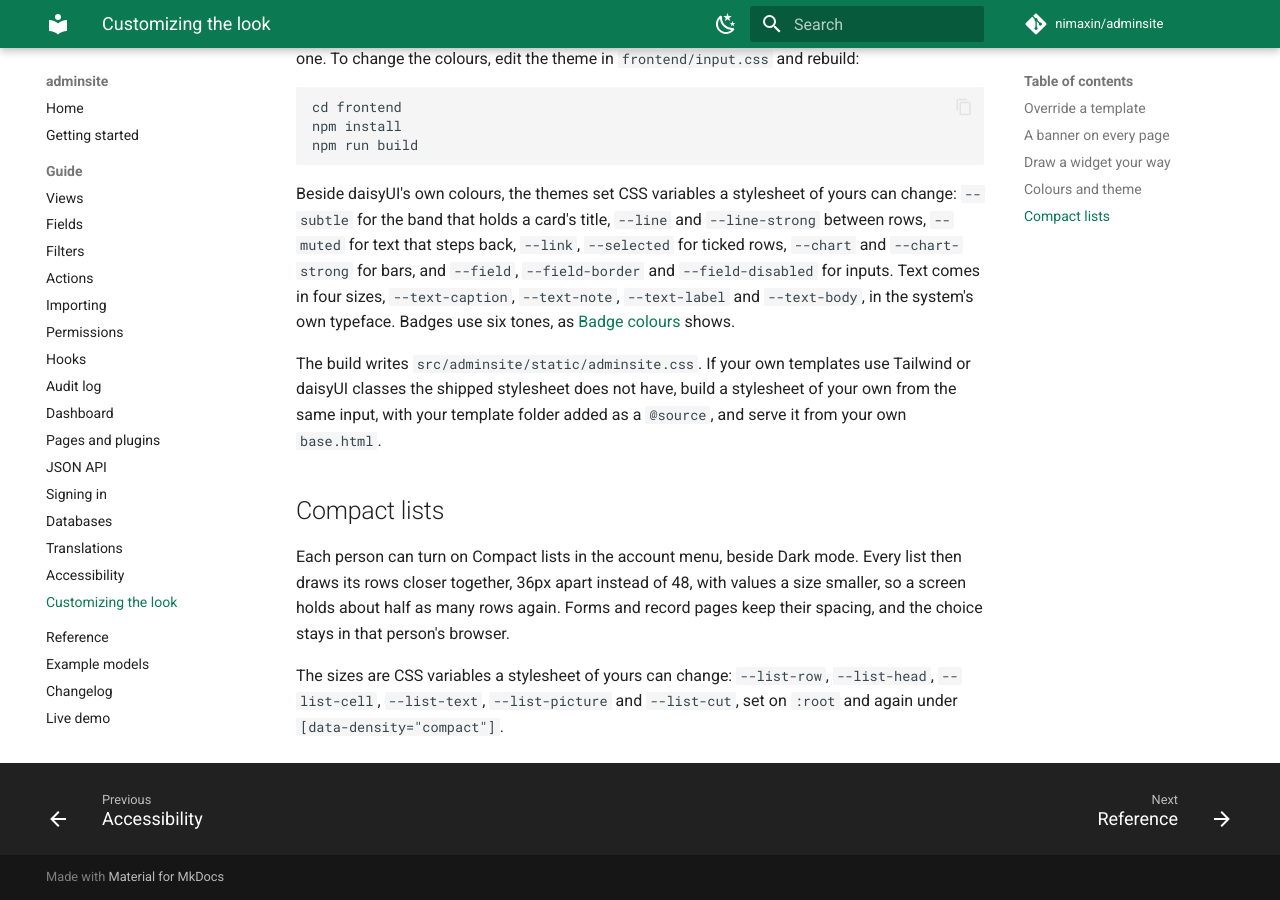
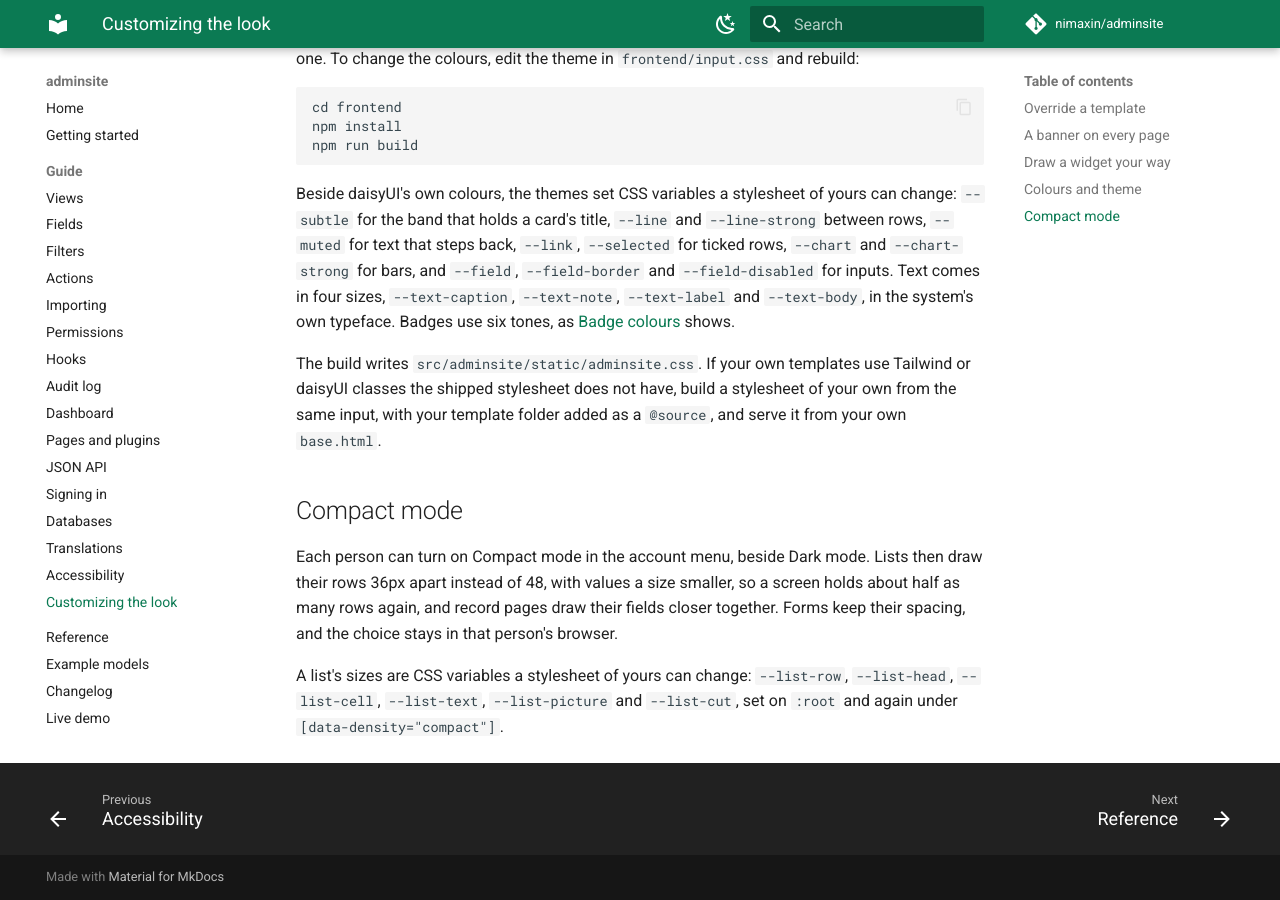
Before and after one commit to nimaxin/adminsite, an MkDocs documentation site: the page built from docs/customizing.md, in a window 1280 px wide and 900 px high, scrolled down 1977 px. Built offline with MkDocs 1.6.1 and Material for MkDocs 9.7.7, drawn with Linux system fonts in a browser that asks for light colours; comment, search, counter and statistics services are not loaded.

Commit message:
feat: record pages follow compact mode, as the switch is now called
Co-Authored-By: Claude Opus 5.5 <noreply@anthropic.com>

```diff
--- a/docs/customizing.md
+++ b/docs/customizing.md
@@ -86,13 +86,13 @@ The build writes `src/adminsite/static/adminsite.css`. If your own templates use
 daisyUI classes the shipped stylesheet does not have, build a stylesheet of your own from the same
 input, with your template folder added as a `@source`, and serve it from your own `base.html`.
 
-## Compact lists
+## Compact mode
 
-Each person can turn on Compact lists in the account menu, beside Dark mode. Every list then draws
-its rows closer together, 36px apart instead of 48, with values a size smaller, so a screen holds
-about half as many rows again. Forms and record pages keep their spacing, and the choice stays in
-that person's browser.
+Each person can turn on Compact mode in the account menu, beside Dark mode. Lists then draw their
+rows 36px apart instead of 48, with values a size smaller, so a screen holds about half as many
+rows again, and record pages draw their fields closer together. Forms keep their spacing, and the
+choice stays in that person's browser.
 
-The sizes are CSS variables a stylesheet of yours can change: `--list-row`, `--list-head`,
+A list's sizes are CSS variables a stylesheet of yours can change: `--list-row`, `--list-head`,
 `--list-cell`, `--list-text`, `--list-picture` and `--list-cut`, set on `:root` and again under
 `[data-density="compact"]`.
--- a/src/adminsite/templates/adminsite/list.html
+++ b/src/adminsite/templates/adminsite/list.html
@@ -6,7 +6,7 @@
 {% block header_class %}lg:pt-5 lg:pb-3 compact:lg:pt-3 compact:lg:pb-2{% endblock %}
 
 {% block header %}
-  {#- Compact lists put the count beside the heading, a line higher. -#}
+  {#- Compact mode puts the count beside the heading, a line higher. -#}
   <div class="compact:flex compact:items-baseline compact:gap-2.5">
     <h1 class="min-w-0 truncate text-[22px] font-semibold leading-tight tracking-tight compact:text-[18px]">{{ view.label_plural }}</h1>
     {% include "adminsite/_records_total.html" %}
```
Also changed, not shown: CHANGELOG.md (+6 -6 lines), src/adminsite/templates/adminsite/base.html (+10 -9 lines), src/adminsite/templates/adminsite/detail.html (+14 -14 lines), src/adminsite/static/adminsite.css, 13 other files.
